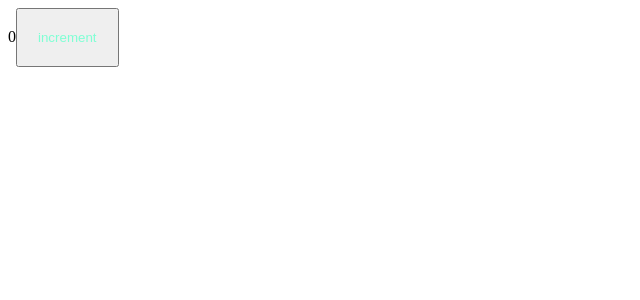
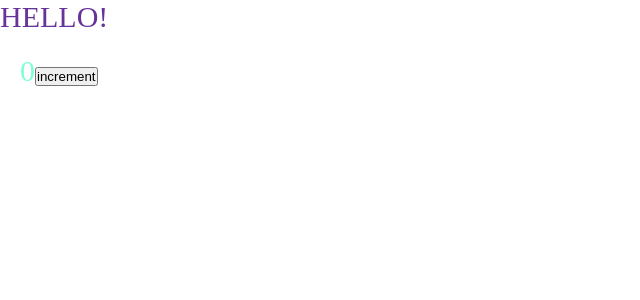
Before and after one commit to wrongsky1/production-project, a React app: page / in a window 1280 px wide. Shown: the top 300 px of the page, without its empty margins (0-640 px from the left). Built offline with nearby package versions, Linux system fonts and the light colour scheme.

Commit message:
st5 add css modules to webpack

```diff
--- a/package.json
+++ b/package.json
@@ -19,6 +19,7 @@
     "@types/webpack-dev-server": "^4.7.2",
     "css-loader": "^6.6.0",
     "html-webpack-plugin": "^5.5.0",
+    "mini-css-extract-plugin": "^2.5.3",
     "sass": "^1.49.9",
     "sass-loader": "^12.6.0",
     "style-loader": "^3.3.1",
--- /dev/null
+++ b/src/App.tsx
@@ -0,0 +1,14 @@
+import React from 'react'
+import './index.scss'
+import { Counter } from './components/Counter'
+
+const App = () => {
+  return (
+    <div className="app">
+        <div className="">HELLO!</div>
+        <Counter/>
+    </div>
+  )
+}
+
+export default App
--- /dev/null
+++ b/src/components/Counter.module.scss
@@ -0,0 +1,4 @@
+.button {
+    padding: 20px;
+    color: aquamarine;
+}
--- a/src/components/Counter.scss
+++ /dev/null
@@ -1,4 +0,0 @@
-button {
-    padding: 20px;
-    color: aquamarine;
-}
--- a/src/components/Counter.tsx
+++ b/src/components/Counter.tsx
@@ -1,5 +1,5 @@
 import React, { useState } from 'react'
-import './Counter.scss';
+import classes from './Counter.module.scss';
 
 export const Counter = () => {
     const [count, setCount] = useState(0)
@@ -8,7 +8,7 @@
         setCount((currentCount)=>currentCount+1)
     }
   return (
-    <div>
+    <div className={classes.button}>
         <span>{count}</span>
         <button onClick={increment}>increment</button>
     </div>
--- /dev/null
+++ b/src/index.scss
@@ -0,0 +1,10 @@
+* {
+    margin: 0;
+    padding: 0;
+    box-sizing: border-box;
+}
+
+.app {
+    font-size: 30px;
+    color: rebeccapurple;
+}
--- a/src/index.tsx
+++ b/src/index.tsx
@@ -1,10 +1,8 @@
 import React from "react";
 import { render } from "react-dom";
-import { Counter } from "./components/Counter";
+import App from "./App";
 
 render(
-    <>
-        <Counter/>
-    </>,
+    <App/>,
     document.getElementById('root')
 )
```
Also changed, not shown: src/global.d.ts (added, +7 -0 lines), 9 other files (tests, documents, lock files or other folders).
